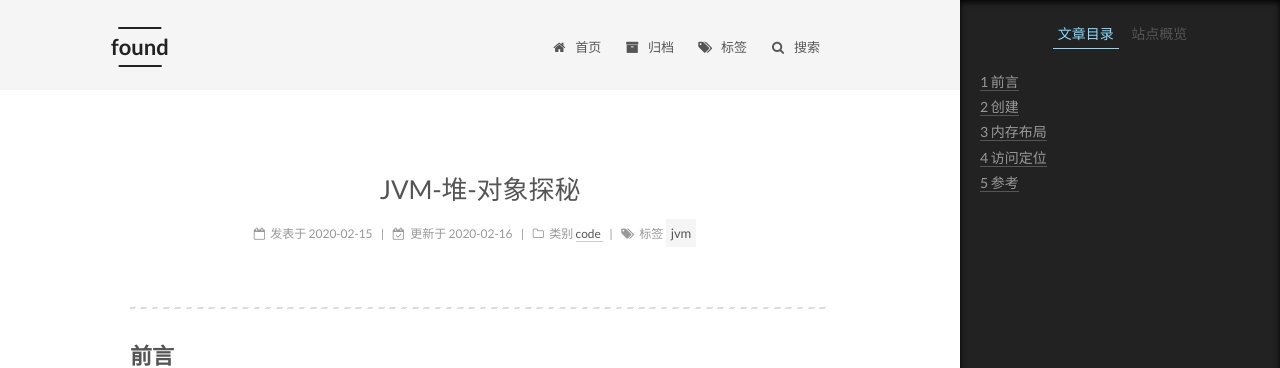
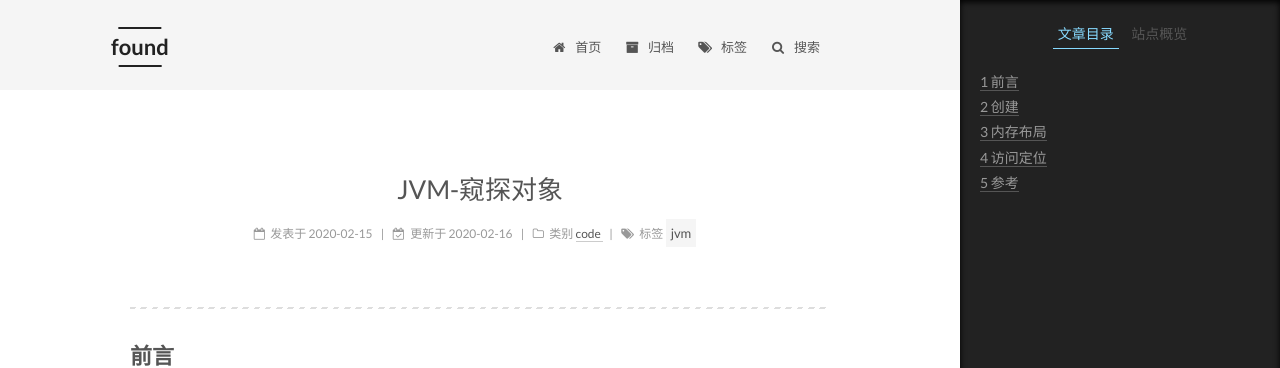
Before and after one commit to guolanren/guolanren.github.io, a Jekyll site: the page built from _posts/2020-02-15-JVM-窥探对象.md, in a window 1280 px wide and 900 px high. Shown: the top 368 px of the window. Built offline with Jekyll 4.4.1, drawn with Linux system fonts in a browser that asks for light colours; comment, search, counter and statistics services are not loaded.

Commit message:
rename post JVM-堆-对象探秘

```diff
--- a/_posts/2020-02-15-JVM-堆-对象探秘.md
+++ b/_posts/2020-02-15-JVM-窥探对象.md
@@ -1,5 +1,5 @@
 ---
-title: JVM-堆-对象探秘
+title: JVM-窥探对象
 description: 使用 Java 语言编写程序时，我们可以通过 new 关键字、反射、复制、反序列化等方式创建对象。而对应的堆中，JVM是如何产生这个对象的，对象是以什么样的形式存储在堆中的，以及对象是如何访问的。下面将以 HotSpot 虚拟机、new 关键字创建方式为例，探讨这几个问题。
 categories:
  - code
```
